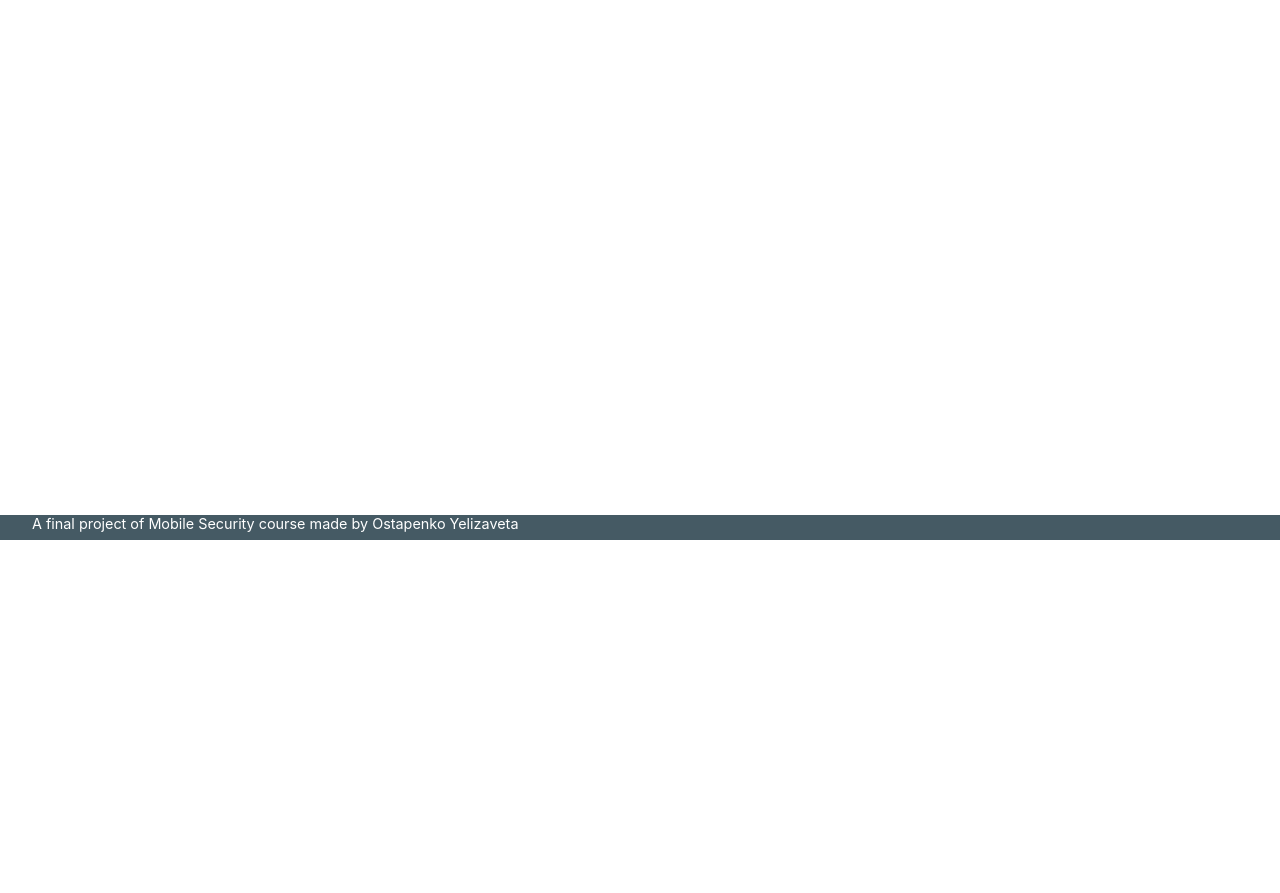
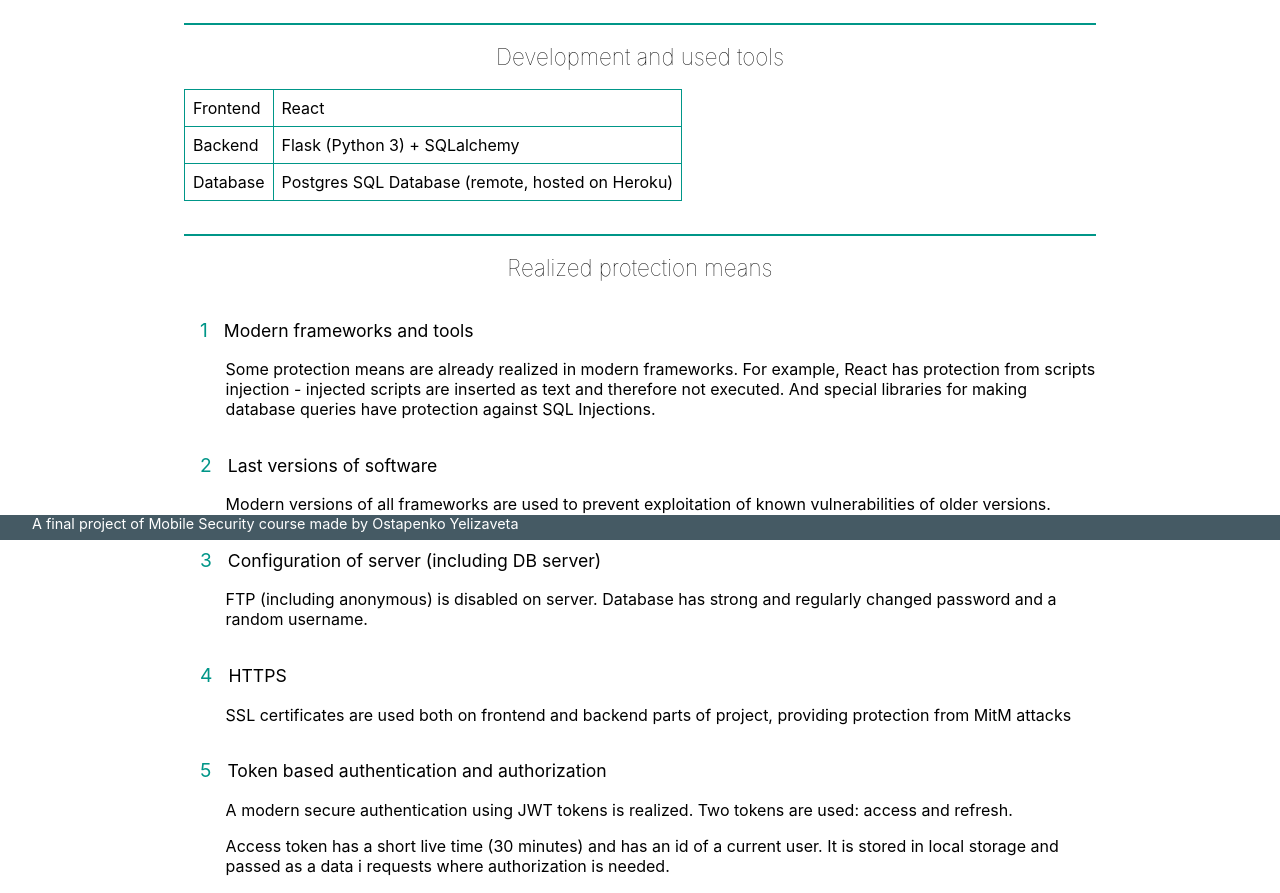
Before and after one commit to Lizaost/ms_final_project_frontend, a React (Create React App) app: page /info in a window 1280 px wide. Shown: the part 260-1153 px from the top of the page. Before the commit the page ends 800 px from the top, so only its background shows below. Built offline with nearby package versions, Linux system fonts and the light colour scheme; no server answers.

Commit message:
Realized refresh token usage. Finished project info page.

```diff
--- a/package.json
+++ b/package.json
@@ -25,6 +25,7 @@
     "react-router-dom": "^5.2.0",
     "react-scripts": "3.4.1",
     "typescript": "~3.7.2",
+    "uuid": "^8.3.2",
     "web-vitals": "^1.0.1"
   },
   "scripts": {
--- a/src/App.tsx
+++ b/src/App.tsx
@@ -12,8 +12,6 @@ import {UserPage} from "./pages/user-page/UserPage";
 import {Login} from "./pages/login/Login";
 import {Register} from "./pages/register/Register";
 import {CreatePost} from "./pages/create-post/CreatePost";
-import {SetTestCookies} from "./components/testing/SetTestCookies";
-import {GetTestCookies} from "./components/testing/GetTestCookies";
 import {Logout} from "./pages/logout/Logout";
 
 function App() {
@@ -30,8 +28,6 @@ function App() {
                         <Route exact path="/logout" component={Logout}/>
                         <Route exact path="/register" component={Register}/>
                         <Route exact path="/create" component={CreatePost}/>
-                        <Route exact path="/cookies-set" component={SetTestCookies}/>
-                        <Route exact path="/cookies-get" component={GetTestCookies}/>
                         <Route exact path="/" component={Home}/>
                     </Switch>
                 </div>
--- a/src/components/input/Input.tsx
+++ b/src/components/input/Input.tsx
@@ -85,7 +85,7 @@ export const Input: React.FunctionComponent<Props> = ({
                 hasSpecials = false;
             }
 
-            if (hasUppercase && hasLowercase && hasNumbers && hasSpecials){
+            if (hasUppercase && hasLowercase && hasNumbers && hasSpecials && longEnough){
                 isInvalid = false;
             }
 
--- a/src/components/testing/GetTestCookies.tsx
+++ /dev/null
@@ -1,11 +0,0 @@
-import React, {useEffect} from 'react';
-import {getTestCookies} from "../../services/api";
-
-export const GetTestCookies = () => {
-
-    useEffect(() => {
-        getTestCookies().then(() => console.log('Got test cookies'))
-    }, []);
-
-    return <h1>Getting test cookies</h1>;
-};
--- a/src/components/testing/SetTestCookies.tsx
+++ /dev/null
@@ -1,11 +0,0 @@
-import React, {useEffect} from 'react';
-import {setTestCookies} from "../../services/api";
-
-export const SetTestCookies = () => {
-
-    useEffect(() => {
-        setTestCookies().then(() => console.log('Set test cookies'))
-    }, []);
-
-    return <h1>Setting test cookies</h1>;
-};
--- /dev/null
+++ b/src/pages/home/Home.scss
@@ -0,0 +1,35 @@
+.Home {
+
+  .header {
+    margin-bottom: 2rem;
+    padding-bottom: 1.5rem;
+    padding-top: 1.5rem;
+    border-top: 2px solid #009688;
+    border-bottom: 2px solid #009688;
+
+    .title {
+      font-weight: lighter;
+      font-size: 2rem;
+      text-align: center;
+      width: 100%;
+    }
+
+    .welcome-text {
+      font-weight: normal;
+      font-size: 1rem;
+      text-align: center;
+      width: 60%;
+      margin: 1rem auto;
+    }
+
+    .learn-more-link {
+      color: #009688;
+      border-bottom: white 1px solid;
+      transition-duration: 0ms.3s;
+      &:hover {
+        border-bottom: 1px #009688 solid;
+        transition-duration: 0.3s;
+      }
+    }
+  }
+}
--- a/src/pages/home/Home.tsx
+++ b/src/pages/home/Home.tsx
@@ -1,8 +1,9 @@
 import React, {useEffect, useState} from 'react';
-import './Home.css';
+import './Home.scss';
 import {Post} from "../../shared/types";
 import {PostsList} from "../../components/posts-list/PostsList";
 import {getPosts} from "../../services/api";
+import {Link} from "react-router-dom";
 
 export const Home = () => {
 
@@ -14,7 +15,13 @@ export const Home = () => {
     }, []);
 
     return (
-        <div>
+        <div className={'Home'}>
+            <div className={'header'}>
+                <h1 className={'title'}>Welcome</h1>
+                <p className={'welcome-text'}>It is a simple blogging platform made as a final project for Securing
+                    Mobile Applications course by Ostapenko Yelizaveta.<br/><br/>
+                        <Link to={'/info'} className={'learn-more-link'}>Learn more about realized security features</Link></p>
+            </div>
             {posts ?
                 <PostsList posts={posts}/>
                 : null}
--- /dev/null
+++ b/src/pages/project-info/ProjectInfo.scss
@@ -0,0 +1,76 @@
+.ProjectInfo {
+  width: 80%;
+  margin: 0 auto;
+
+  h1, .title {
+    font-weight: lighter;
+    font-size: 2rem;
+    text-align: center;
+    width: auto;
+  }
+
+  h2, .subtitle {
+    font-weight: lighter;
+    font-size: 1.4rem;
+    text-align: center;
+    width: 100%;
+  }
+
+  h3 {
+    font-weight: normal;
+    font-size: 1.1rem;
+  }
+
+  .delimiter {
+    width: 100%;
+    height: 1px;
+    border-bottom: 2px #009688 solid;
+    margin-top: 2rem;
+  }
+
+  p {
+    font-size: 1rem;
+  }
+
+  li {
+    display: grid;
+    grid-gap: 1.75em;
+    align-items: start;
+    font-size: 1rem;
+    line-height: 1.25;
+    width: 100%;
+    margin-left: 0;
+
+
+  }
+
+  ol {
+    padding-left: 1rem;
+    counter-reset: orderedList;
+
+    li ::before {
+      counter-increment: orderedList;
+      content: counter(orderedList);
+      color: #009688;
+      margin-right: 1rem;
+      font-size: 1.2rem;
+    }
+
+    p {
+        margin-left: 1.6rem;
+        margin-top: 0;
+      }
+  }
+
+
+  table {
+    border-collapse: collapse;
+
+    tr {
+      td {
+        padding: 0.5rem;
+        border: 1px #009688 solid;
+      }
+    }
+  }
+}
--- a/src/pages/project-info/ProjectInfo.tsx
+++ b/src/pages/project-info/ProjectInfo.tsx
@@ -1,8 +1,89 @@
 import React from 'react';
-import './ProjectInfo.css';
+import './ProjectInfo.scss';
 
 export const ProjectInfo = () => {
     return (
-        <h1>A page with information about project</h1>
+        <div className={'ProjectInfo'}>
+            <h1>Project Info</h1>
+
+            <div className="delimiter"/>
+
+            <h2>Description</h2>
+            <p>It is a simple blogging platform on which users can create new posts and leave comments on existing ones.
+                Developing this platform I focused mostly on security, than on functionality.</p>
+
+            <div className="delimiter"/>
+
+            <h2>Development and used tools</h2>
+            <table>
+                <tr>
+                    <td>Frontend</td>
+                    <td>React</td>
+                </tr>
+                <tr>
+                    <td>Backend</td>
+                    <td>Flask (Python 3) + SQLalchemy</td>
+                </tr>
+                <tr>
+                    <td>Database</td>
+                    <td>Postgres SQL Database (remote, hosted on Heroku)</td>
+                </tr>
+            </table>
+
+            <div className="delimiter"/>
+
+            <h2>Realized protection means</h2>
+
+            <ol>
+                <li>
+                    <h3>Modern frameworks and tools</h3>
+                </li>
+                <p>Some protection means are already realized in modern frameworks. For example, React has
+                    protection from scripts injection - injected scripts are inserted as text and therefore not
+                    executed. And special libraries for making database queries have protection against SQL
+                    Injections.</p>
+
+                <li>
+                    <h3>Last versions of software</h3>
+                </li>
+
+                <p>Modern versions of all frameworks are used to prevent exploitation of known vulnerabilities of older
+                    versions.</p>
+
+                <li>
+                    <h3>Configuration of server (including DB server)</h3>
+                </li>
+
+                <p>FTP (including anonymous) is disabled on server. Database has strong and regularly changed password
+                    and a random username.</p>
+
+                <li>
+                    <h3>HTTPS</h3>
+                </li>
+                <p>SSL certificates are used both on frontend and backend parts of project, providing protection from
+                    MitM attacks</p>
+
+                <li>
+                    <h3>Token based authentication and authorization</h3>
+                </li>
+                <p>A modern secure authentication using JWT tokens is realized. Two tokens are used: access and
+                    refresh.</p>
+
+                <p>Access token has a short live time (30 minutes) and has an id of a current user. It is stored in
+                    local storage and passed as a data i requests where authorization is needed.</p>
+
+                <p>Refresh token has much longer expire time (60 days) and is used to generate a new access token when
+                    an old one expires. It is stored as an httpOnly cookie available only in auth module of backend
+                    application (path is set to /api/auth).</p>
+
+                <p>Used tokens (both access and refresh) are added to blacklist to prevent reuse of them.</p>
+
+                <p>User-Agent is checked before refreshing an access token, acting as another level of protection from
+                    token sniffing and reuse by hackers.</p>
+
+                <p>Secret for signing JWT tokens is random.</p>
+
+            </ol>
+        </div>
     )
 };
```
Also changed, not shown: src/services/api.ts (+65 -33 lines), src/pages/home/Home.css (deleted), src/pages/project-info/ProjectInfo.css (deleted).
